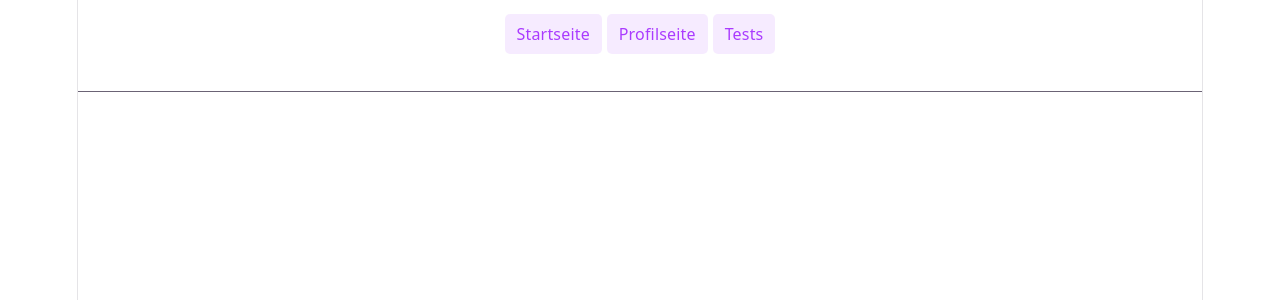
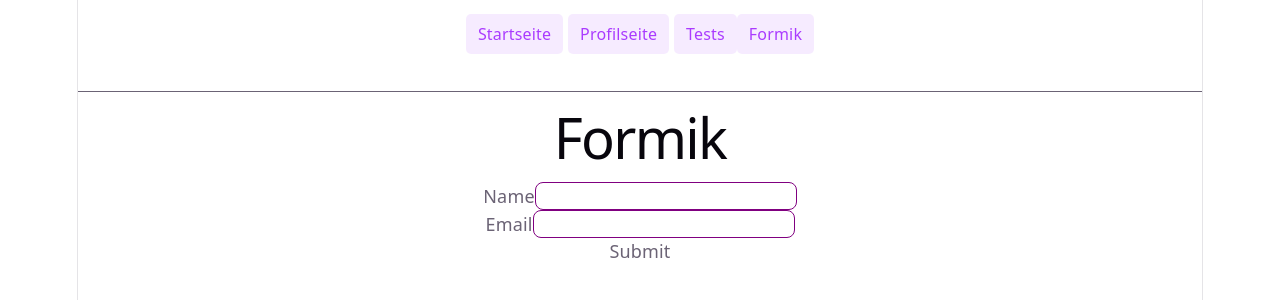
Before and after one commit to Courtenay-J/courtenay-j-intern-repo, a React (Vite) app in the folder 5. React Fundamentals/react-test/: page /FormikTest in a window 1280 px wide. Shown: the top 300 px of the page. Built offline with nearby package versions, Linux system fonts and the light colour scheme.

Commit message:
Add: Formik test page, Yup installation

```diff
--- a/5. React Fundamentals/react-test/package.json
+++ b/5. React Fundamentals/react-test/package.json
@@ -19,7 +19,8 @@
     "react": "^19.2.4",
     "react-dom": "^19.2.4",
     "react-i18next": "^17.0.1",
-    "react-router-dom": "^7.13.2"
+    "react-router-dom": "^7.13.2",
+    "yup": "^1.7.1"
   },
   "devDependencies": {
     "@eslint/js": "^9.39.4",
--- a/5. React Fundamentals/react-test/src/App.css
+++ b/5. React Fundamentals/react-test/src/App.css
@@ -58,6 +58,10 @@
   }
 }
 
+.errors{
+  color:rgb(156, 58, 58);
+}
+
 #center {
   display: flex;
   flex-direction: column;
@@ -70,6 +74,12 @@
     padding: 32px 20px 24px;
     gap: 18px;
   }
+}
+
+input{
+  border: 1px solid purple;
+  border-radius:8px;
+  box-sizing: border-box;
 }
 
 #next-steps {
@@ -138,6 +148,7 @@
     }
   }
 
+
   @media (max-width: 1024px) {
     margin-top: 20px;
     flex-wrap: wrap;
--- a/5. React Fundamentals/react-test/src/App.jsx
+++ b/5. React Fundamentals/react-test/src/App.jsx
@@ -4,6 +4,7 @@
 import { Profile } from './Profile.jsx';
 import { Tests } from './Tests.jsx';
 import { Home } from './Home.jsx';
+import { FormikTest } from './FormikTest.jsx';
 
 
 function App() {
@@ -16,17 +17,17 @@
         <Link to="/"><button class="navbtn">{t('navBar.home')}</button></Link> {" "}
         <Link to="/Profile"><button class="navbtn">{t('navBar.profile')}</button></Link> {" "}
         <Link to="/Tests"><button class="navbtn">{t('navBar.tests')}</button></Link>
+        <Link to="/FormikTest"><button class="navbtn">Formik</button></Link>
       </nav>
     </div>
 
-    <body>
     <hr></hr>
         <Routes>
           <Route path="/" element={<Home />} />
           <Route path="/Profile" element={<Profile />} />
           <Route path="/Tests" element={<Tests />} />
+          <Route path="/FormikTest" element={<FormikTest />} />
         </Routes>
-      </body>
     <div id="footer"></div>
     </BrowserRouter>
   )
--- /dev/null
+++ b/5. React Fundamentals/react-test/src/FormikTest.jsx
@@ -0,0 +1,69 @@
+import {useFormik} from 'formik'
+import * as Yup from 'yup'
+
+const initialValues = {
+    name: '',
+    email:''
+}
+
+const onSubmit = values => {
+    console.log('clicked')
+    console.log('Form data',values)
+}
+
+const validate = values =>{
+   let errors = {}
+    if (!values.name)
+        errors.name = 'Required'
+
+    if (!values.email)
+        errors.email = 'Required'
+    else if (!/^[\w\-\.]+@([\w-]+\.)+[\w-]{2,}$/i.test(values.email))
+        errors.email = 'Invalid email format'
+
+    return errors
+}
+
+const validationSchema = Yup.object({
+    name: Yup.string().required("Required"),
+    email: Yup.string().email("Invalid email format").required("Required")
+})
+
+export function FormikTest() {
+    const formik = useFormik({
+        initialValues,
+        onSubmit,
+        validationSchema
+    })
+
+    console.log('Form errors',formik.errors)
+
+  return (
+    <div class="center">
+        <h1>Formik</h1>
+        <form onSubmit={formik.handleSubmit}>
+            <div className="form-control">
+                <label for="name">Name</label>
+                <input type="text"
+                    name="name" id="name"
+                    onChange={formik.handleChange}
+                    value={formik.values.name}
+                />
+            </div>
+            {formik.errors.name ? <div className="errors">{formik.errors.name}</div> : null}
+            <div className="form-control">
+                <label for="email">Email</label>
+                <input type="email"
+                    name="email" id="email"
+                    onChange={formik.handleChange}
+                    value={formik.values.email}
+                />
+            </div>
+            {formik.errors.email ? <div className="errors">{formik.errors.email}</div> : null}
+            <div className="formControl">
+                <button type="submit">Submit</button>
+            </div>
+        </form>
+    </div>
+  );
+}
```
Also changed, not shown: 1 other file (tests, documents, lock files or other folders).
